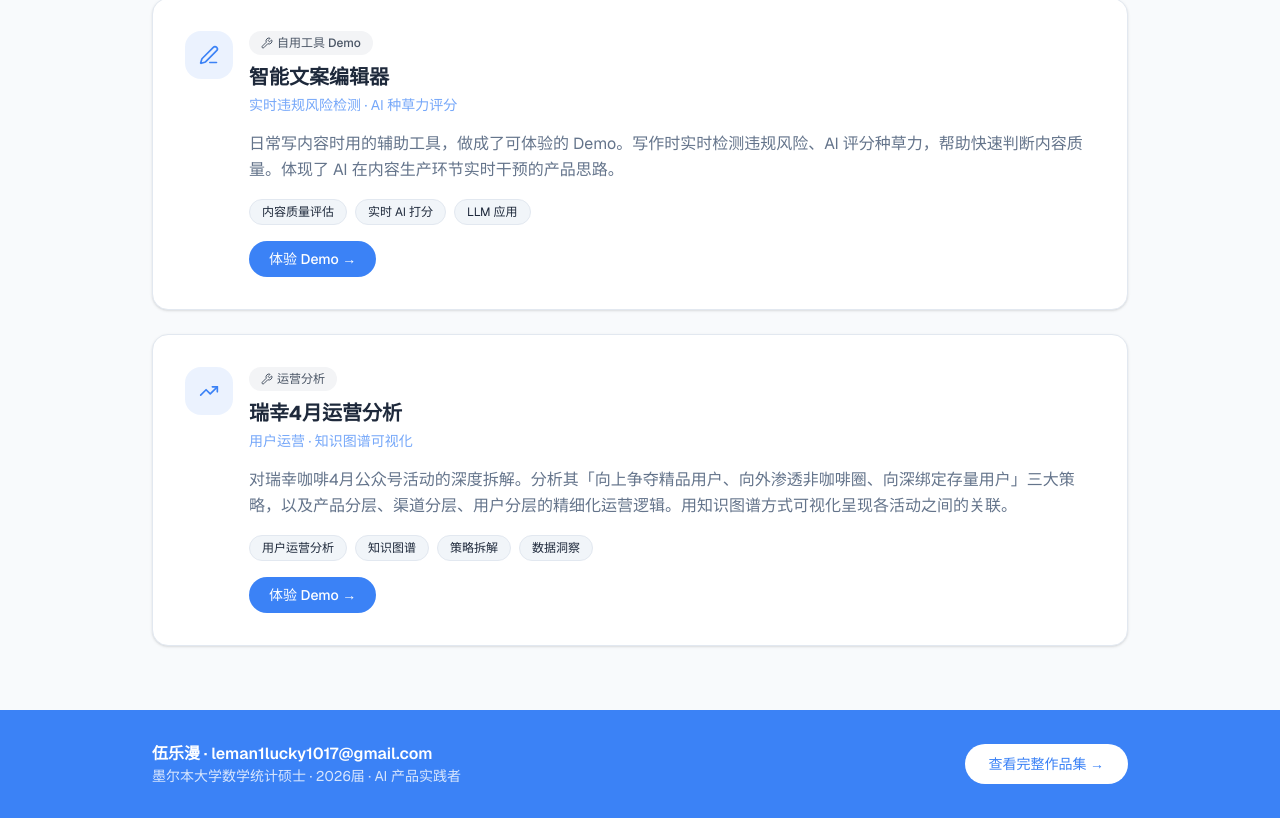
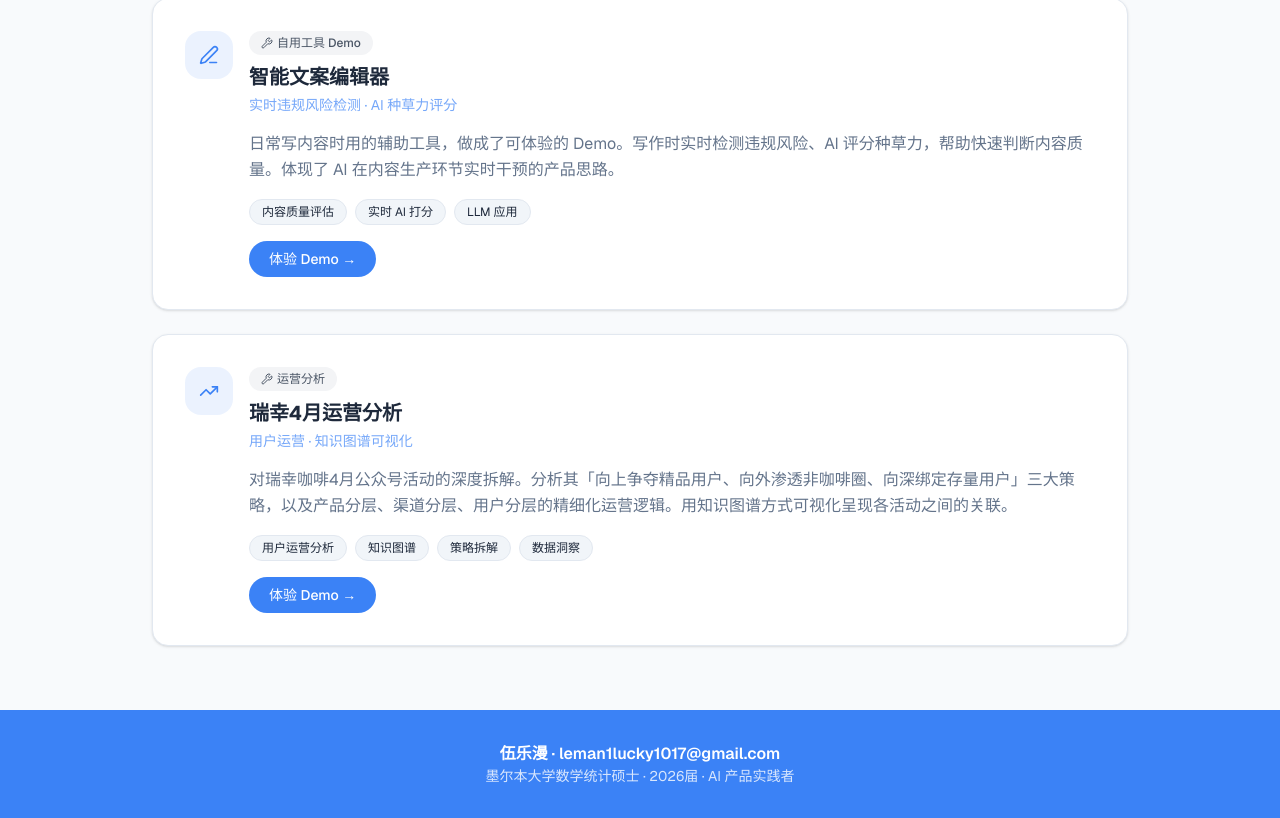
Before and after one commit to LemanWu/v0-ai-product-portfolio, a Next.js app: page / in a window 1280 px wide. Shown: the part 1818-2636 px from the top of the page. Built offline with nearby package versions, Linux system fonts and the light colour scheme.

Commit message:
fix: remove "view full portfolio" button from bottom\n\nKeep contact info centered and remove button.

```diff
--- a/app/page.tsx
+++ b/app/page.tsx
@@ -173,17 +173,9 @@ export default function Home() {
 
       {/* Footer */}
       <footer className="bg-primary text-primary-foreground">
-        <div className="mx-auto flex max-w-5xl flex-col items-center justify-between gap-4 px-6 py-8 sm:flex-row">
-          <div>
-            <p className="font-semibold">伍乐漫 · leman1lucky1017@gmail.com</p>
-            <p className="text-sm opacity-80">墨尔本大学数学统计硕士 · 2026届 · AI 产品实践者</p>
-          </div>
-          <Link
-            href="#"
-            className="rounded-full bg-white px-6 py-2.5 text-sm font-medium text-primary transition-colors hover:bg-white/90"
-          >
-            查看完整作品集 →
-          </Link>
+        <div className="mx-auto max-w-5xl px-6 py-8 text-center">
+          <p className="font-semibold">伍乐漫 · leman1lucky1017@gmail.com</p>
+          <p className="text-sm opacity-80">墨尔本大学数学统计硕士 · 2026届 · AI 产品实践者</p>
         </div>
       </footer>
     </main>
```
